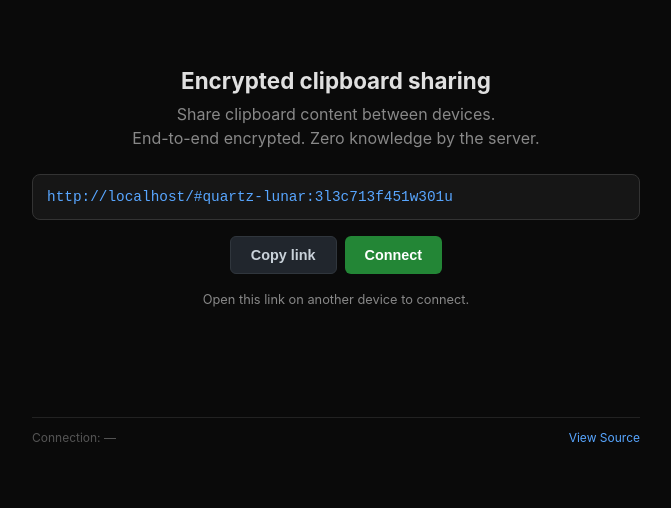
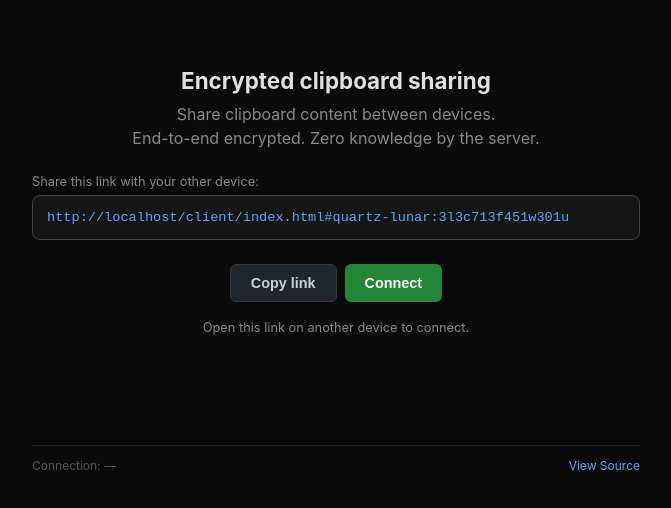
Before and after one commit to hmofet/zero-clip, a plain HTML site: page client/index.html in a window 1280 px wide. Shown: the part 74-582 px from the top of the page, without its empty margins (304-975 px from the left). Drawn offline with Linux system fonts and the light colour scheme.

Commit message:
fix: make generated room URL visible on landing page
- Replace div with readonly input for the URL display
- Set location.hash immediately on room generation so address bar
  shows the full shareable URL
- Add label and focus styling for clarity

Co-Authored-By: Claude Opus 4.6 (1M context) <noreply@anthropic.com>

```diff
--- a/client/index.html
+++ b/client/index.html
@@ -23,9 +23,11 @@
   .landing { text-align: center; padding: 60px 0; }
   .landing h2 { font-size: 1.4rem; margin-bottom: 8px; }
   .landing p { color: #888; margin-bottom: 24px; line-height: 1.5; }
-  .url-box { background: #161616; border: 1px solid #333; border-radius: 8px;
-             padding: 14px; font-family: monospace; font-size: 0.9rem;
-             word-break: break-all; margin: 16px 0; text-align: left; color: #58a6ff; }
+  .url-label { font-size: 0.8rem; color: #888; margin-bottom: 6px; text-align: left; }
+  .url-box { width: 100%; background: #161616; border: 1px solid #444; border-radius: 8px;
+             padding: 14px; font-family: monospace; font-size: 0.85rem;
+             color: #58a6ff; cursor: text; outline: none; }
+  .url-box:focus { border-color: #58a6ff; }
 
   /* Buttons */
   button { padding: 10px 20px; border: none; border-radius: 6px;
@@ -78,7 +80,10 @@
     <h2>Encrypted clipboard sharing</h2>
     <p>Share clipboard content between devices.<br>
        End-to-end encrypted. Zero knowledge by the server.</p>
-    <div class="url-box" id="generatedUrl"></div>
+    <div style="margin: 24px 0; text-align: left;">
+      <div class="url-label">Share this link with your other device:</div>
+      <input type="text" class="url-box" id="generatedUrl" readonly onclick="this.select()">
+    </div>
     <div class="btn-row" style="justify-content:center">
       <button class="btn-secondary" onclick="copyLink()">Copy link</button>
       <button class="btn-primary" onclick="connectToRoom()">Connect</button>
@@ -417,7 +422,7 @@ function copyLink() {
 async function connectToRoom() {
   if (!roomId) {
     // Use generated values from landing page
-    const url = document.getElementById('generatedUrl').textContent;
+    const url = document.getElementById('generatedUrl').value;
     const hashPart = url.split('#')[1];
     const idx = hashPart.indexOf(':');
     roomId = hashPart.slice(0, idx);
@@ -445,8 +450,8 @@ async function init() {
     const { room, pass } = generateRoom();
     roomId = room;
     passphrase = pass;
-    const url = location.origin + '/#' + room + ':' + pass;
-    document.getElementById('generatedUrl').textContent = url;
+    location.hash = room + ':' + pass;
+    document.getElementById('generatedUrl').value = location.href;
   }
 }
 
```
